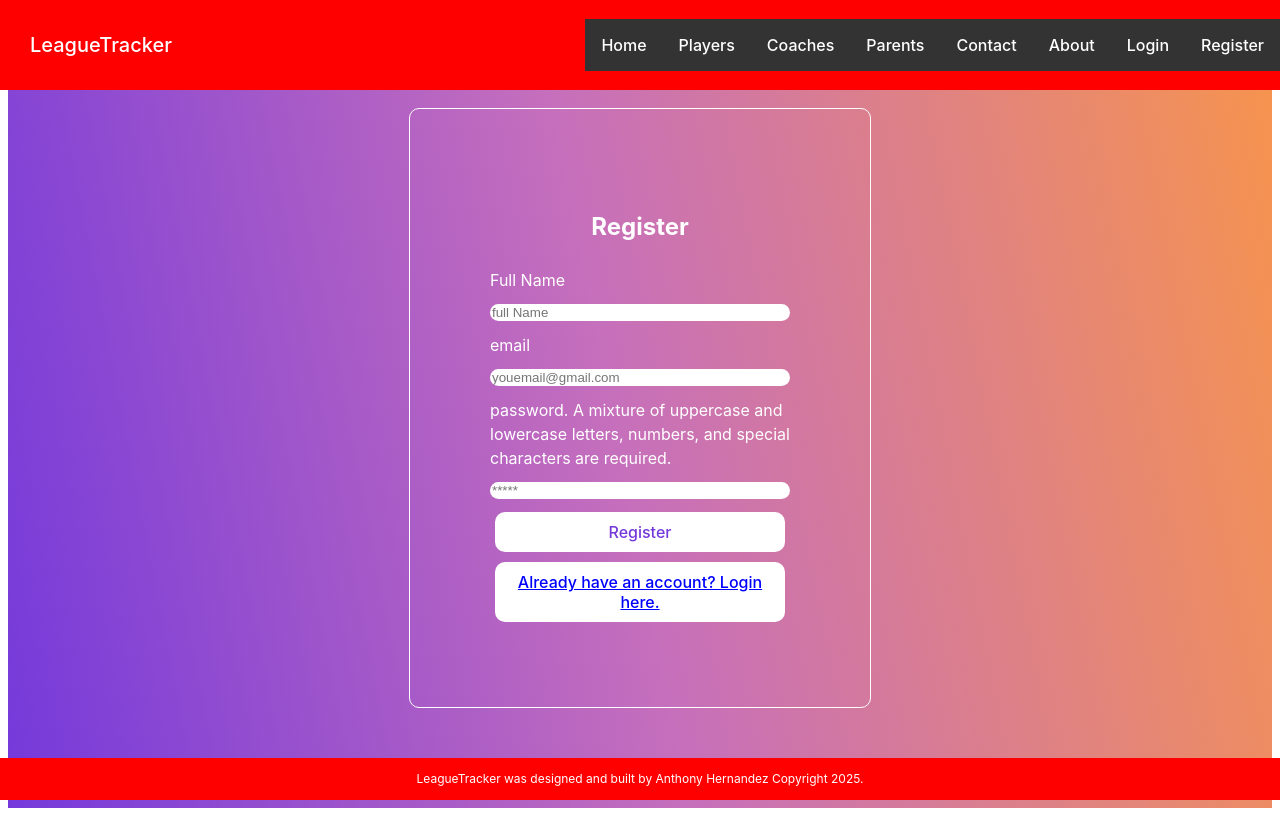
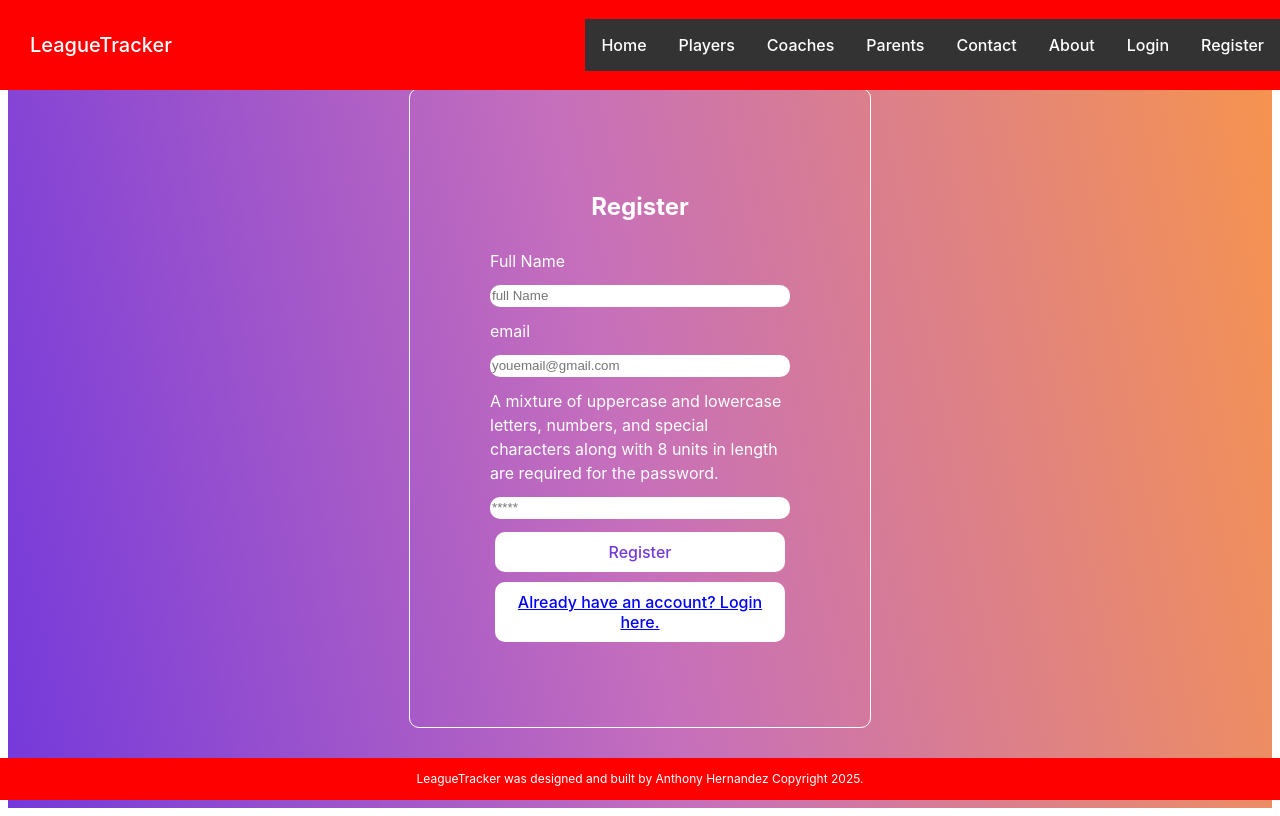
Before and after one commit to tonyh2323/leaguetracker, a React (Vite) app: page /Register in a window 1280 px wide. Built offline with nearby package versions, Linux system fonts and the light colour scheme.

Commit message:
daily update

```diff
--- a/package.json
+++ b/package.json
@@ -10,6 +10,7 @@
     "preview": "vite preview"
   },
   "dependencies": {
+    "bcrypt": "^5.1.1",
     "react": "^19.0.0",
     "react-dom": "^19.0.0",
     "react-router-dom": "^7.2.0",
--- a/src/App.css
+++ b/src/App.css
@@ -41,6 +41,7 @@ input {
     border: none;
     border-radius: 10px;
     cursor: pointer;
+    height:20px;
 }
 
 button {
--- a/src/AppRouter.jsx
+++ b/src/AppRouter.jsx
@@ -26,7 +26,6 @@ export default function AppRouter() {
             <Route path="/About" element={<About />} />
             <Route path="/Login" element={<Login />} />
             <Route path="/Register" element={<Register />} />
-
             <Route path="*" element={<NotFound />} />
         </Routes>
 
--- a/src/PasswordValidation.jsx
+++ /dev/null
@@ -1 +0,0 @@
-import React from 'react';
--- a/src/Register.jsx
+++ b/src/Register.jsx
@@ -12,14 +12,12 @@ export const Register = (props) =>{
 
         const handleSubmit = (e) =>{
             e.preventDefault();
-            console.log(email);
-
 
         const form = document.querySelector("form");
         form.addEventListener('submit', (event) => {
             const password = event.target.password.value;
             if (!PasswordValidation(password)) {
-                alert('Password does not meet security criteria.');
+                alert('Password requires uppercase and lowercase letters, a number ,and a special character.  Password must be at least 8 units in length.');
                 event.preventDefault();
             }
         });
@@ -29,27 +27,22 @@ export const Register = (props) =>{
     return (
         <div className='auth-form-container'>
             <h2>Register</h2>
-          <form className='register-form' onSubmit={handleSubmit}>
+            <form className='register-form' onSubmit={handleSubmit} >
                 <label htmlFor='name'>Full Name</label>
                 <input value={name} onChange={(e) => setName(e.target.value)} name='name' id='name' placeholder='full Name'/>
                 <label htmlFor='email'>email</label>
                 <input value={email} onChange={(e) => setEmail(e.target.value)} type="email" placeholder="youemail@gmail.com" id="email"name="email"/>
-            <label htmlFor='password'>password. A mixture of uppercase and lowercase letters, numbers, and special characters are required.</label>
+                <label htmlFor='password'>A mixture of uppercase and lowercase letters, numbers, and special characters along with 8 units in length are required for the password.</label>
                 <input value={pass} onChange={(e) => setPass(e.target.value)} type="password" placeholder="*****" id="password"name="password"/>
                 <button type="Submit" onClick={PasswordValidation}>Register</button>
                 <button className="link-btn" onClick={() => navigate("/login")}>Already have an account? Login here.</button>
 
             </form>
-
-
         </div>
     )
-
-
         function PasswordValidation(pass) {
             const regex = /^(?=.*[a-z])(?=.*[A-Z])(?=.*\d)(?=.*[@$!%*?&])[A-Za-z\d@$!%*?&]{8,}$/;
             return regex.test(pass);
         }
-
 }
         export default Register;
```
Also changed, not shown: 1 other file (tests, documents, lock files or other folders). Lines whose indentation alone changed are shown as unchanged.
